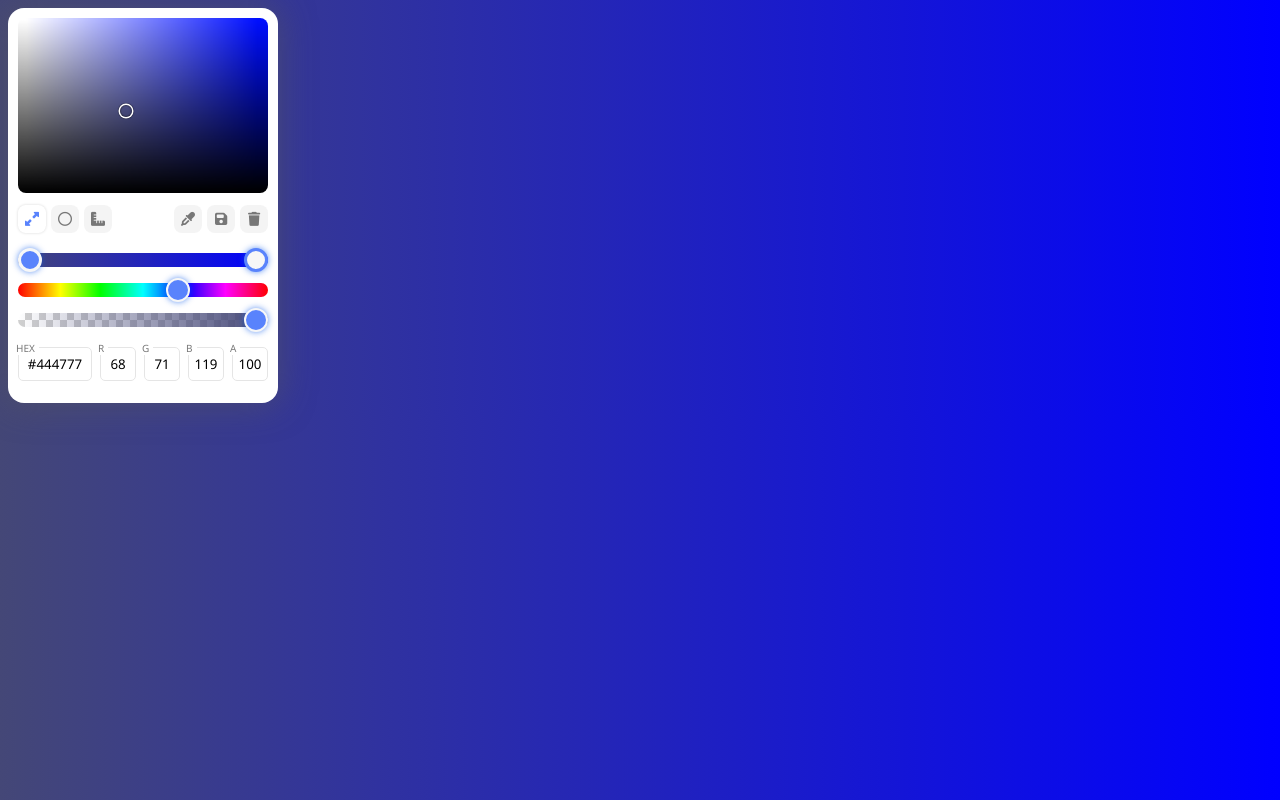
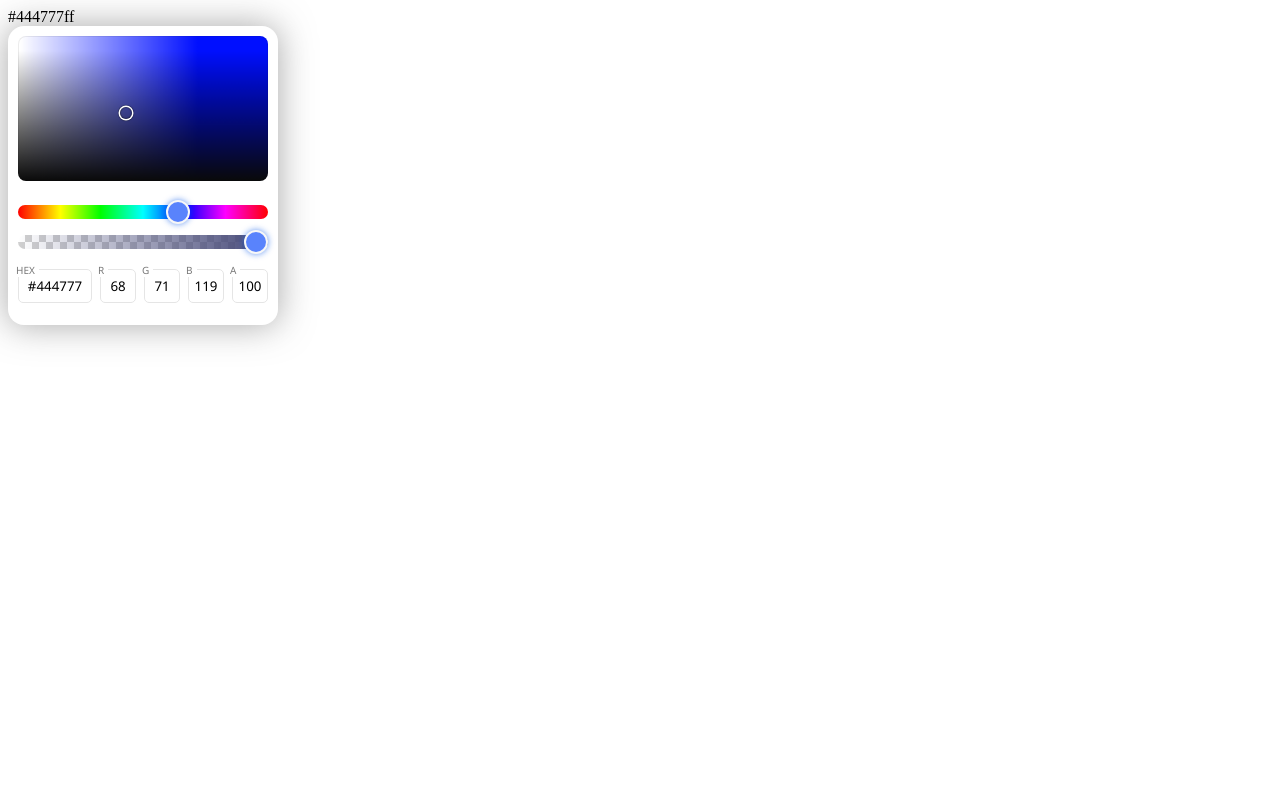
Before and after one commit to cyhnkckali/vue3-color-picker, a Vue app: page / in a window 1280 px wide. Built offline with nearby package versions, Linux system fonts and the light colour scheme.

Commit message:
Added Solid Mode

```diff
--- a/src/App.vue
+++ b/src/App.vue
@@ -1,11 +1,14 @@
 <script setup >
+import { ref } from "vue";
 import ColorPicker from "./components/ColorPicker.vue";
+
+const dval=ref()
 </script>
 
 <template>
     <div>
-
-        <ColorPicker />
+        {{ dval }}
+        <ColorPicker v-model="dval" mode="solid" :showColorList="false" :showEyeDrop="false" />
 
     </div>
 </template>
--- a/src/components/ColorPicker.vue
+++ b/src/components/ColorPicker.vue
@@ -3,11 +3,12 @@
         <div ref="pickerWrap" class="cp-picker-wrap" @mousedown="handlePickerStartOnMouseDown"
             @dragstart="handleItemDragStart">
             <canvas ref="canvas" class="colour-area"> </canvas>
+            <div class="colour-area-mask"></div>
             <div ref="pickerPointer" class="colour-area-point-circle"></div>
         </div>
 
-        <div class="ck-cp-menu">
-            <div class="ck-cp-controller-bar">
+        <div class="ck-cp-menu" :style="mode == 'gradient' ? '' : 'justify-content: end;'">
+            <div v-if="mode == 'gradient'" class="ck-cp-controller-bar ">
                 <button class="cp-btn" :class="gradientType == 'linear' ? 'active' : ''"
                     @click="setBackgroundType('linear')">
                     <i class="icon-right-up-down-up-arrow"></i>
@@ -28,23 +29,25 @@
                 </button>
             </div>
             <div class="ck-cp-controller-bar" style="display: inline-flex; justify-content: end">
-                <button v-if="isEyeDropperUsing" id="cp-btn-eyedropper" class="cp-btn" @click="handleOnClickEyeDropper">
+                <button v-if="isEyeDropperUsing && showEyeDrop" id="cp-btn-eyedropper" class="cp-btn"
+                    @click="handleOnClickEyeDropper">
                     <i class="icon-eye-dropper"></i>
                 </button>
                 <!-- NPM ARACI OLDUĞUNDA SET EDİLCEK RGB RGBA HEX -->
                 <!-- <button class="cp-btn" @click="handleOnClickEyeDropper">
                     <i class="icon-palette"></i>
                 </button> -->
-                <button class="cp-btn" @click="saveColor">
+                <button v-if="showColorList" class="cp-btn" @click="saveColor">
                     <i class="icon-flopy-disk"></i>
                 </button>
-                <button class="cp-btn" @click="deleteColor">
+                <button v-if="mode == 'gradient'" class="cp-btn" @click="deleteColor">
                     <i class="icon-trash"></i>
                 </button>
             </div>
         </div>
 
-        <div v-show="gradientType == 'linear' && isShowLinearAngleRange" class="ck-cp-linear-angle-container">
+        <div v-if="mode == 'gradient'" v-show="gradientType == 'linear' && isShowLinearAngleRange"
+            class="ck-cp-linear-angle-container">
             <div>
                 <p>
                     Angle <span>{{ gradientAngle.angle }}°</span>
@@ -53,7 +56,8 @@
             </div>
         </div>
 
-        <div v-show="gradientType == 'radial' && isShowRadialAngleRange" class="ck-cp-linear-angle-container">
+        <div v-if="mode == 'gradient'" v-show="gradientType == 'radial' && isShowRadialAngleRange"
+            class="ck-cp-linear-angle-container">
             <div>
                 <p>
                     Position X <span>{{ gradientAngle.percentageX }}%</span>
@@ -68,7 +72,8 @@
             </div>
         </div>
 
-        <div class="gradient-bar" @mousedown="handleGradientItemOnMouseDown" @dragstart="handleItemDragStart">
+        <div v-if="mode == 'gradient'" class="gradient-bar" @mousedown="handleGradientItemOnMouseDown"
+            @dragstart="handleItemDragStart">
             <div ref="gradientBar" class="gradient-container" @dblclick="addColor"></div>
 
             <!-- Target Created -->
@@ -116,31 +121,27 @@
             </div>
             <div class="ck-cp-input-content">
                 <span class="ck-cp-input-label">R</span>
-                <input type="number" min="0" max="255" v-model.number="
-                    colorList.find((item) => item.select == true).r
+                <input type="number" min="0" max="255" v-model.number="colorList.find((item) => item.select == true).r
                     " @input="handleRGBAInput($event, 'r')" @keydown="handleRGBAOnKeydown" />
             </div>
             <div class="ck-cp-input-content">
                 <span class="ck-cp-input-label">G</span>
-                <input type="number" min="0" max="255" v-model.number="
-                    colorList.find((item) => item.select == true).g
+                <input type="number" min="0" max="255" v-model.number="colorList.find((item) => item.select == true).g
                     " @input="handleRGBAInput($event, 'g')" @keydown="handleRGBAOnKeydown" />
             </div>
             <div class="ck-cp-input-content">
                 <span class="ck-cp-input-label">B</span>
-                <input type="number" min="0" max="255" v-model.number="
-                    colorList.find((item) => item.select == true).b
+                <input type="number" min="0" max="255" v-model.number="colorList.find((item) => item.select == true).b
                     " @input="handleRGBAInput($event, 'b')" @keydown="handleRGBAOnKeydown" />
             </div>
             <div class="ck-cp-input-content">
                 <span class="ck-cp-input-label">A</span>
-                <input type="number" min="0" max="100" v-model.number="
-                    colorList.find((item) => item.select == true).a
+                <input type="number" min="0" max="100" v-model.number="colorList.find((item) => item.select == true).a
                     " @input="handleRGBAInput($event, 'a')" @keydown="handleRGBAOnKeydown" />
             </div>
         </div>
 
-        <div v-if="localColorList.length > 0" class="ck-cp-local-color-conatiner">
+        <div v-if="localColorList.length > 0 && showColorList" class="ck-cp-local-color-conatiner">
             <div v-for="color in localColorList" :key="`color-${color}`" class="ck-cp-color-item"
                 :style="{ backgroundColor: color }" @click="handleColorItemOnClick(color)"></div>
         </div>
@@ -150,7 +151,7 @@
 <script setup>
 import { onMounted, onBeforeMount, ref, reactive } from 'vue'
 
-const props = defineProps(['modelValue'])
+const props = defineProps({modelValue:{default:null},mode:{default:'gradient'},showColorList:{default:true},showEyeDrop:{default:true},type:{default:'HEX8'}})
 const emits = defineEmits(['update:modelValue'])
 const colorList = ref([
     { id: 1, r: 68, g: 71, b: 119, a: 100, percent: 0, hue: 0, select: true },
@@ -266,44 +267,6 @@ const updatePickerPosition = (isNotUpdate) => {
     }
 }
 
-function hslToRgb(h, s, l) {
-    // Hue değerini 0 ile 360 arasına dönüştürün (istenirse 0 ile 1 arasında olabilir)
-    h = (h % 360) / 360
-
-    // Doygunluk ve Parlaklık değerlerini 0 ile 1 arasına sınırlayın
-    s = Math.min(1, Math.max(0, s))
-    l = Math.min(1, Math.max(0, l))
-
-    // RGB değerlerini hesaplayın
-    let r, g, b
-    if (s === 0) {
-        r = g = b = l
-    } else {
-        const hueToRgb = (p, q, t) => {
-            if (t < 0) t += 1
-            if (t > 1) t -= 1
-            if (t < 1 / 6) return p + (q - p) * 6 * t
-            if (t < 1 / 2) return q
-            if (t < 2 / 3) return p + (q - p) * (2 / 3 - t) * 6
-            return p
-        }
-
-        const q = l < 0.5 ? l * (1 + s) : l + s - l * s
-        const p = 2 * l - q
-
-        r = hueToRgb(p, q, h + 1 / 3)
-        g = hueToRgb(p, q, h)
-        b = hueToRgb(p, q, h - 1 / 3)
-    }
-
-    // RGB değerlerini 0 ile 255 arasına dönüştürün
-
-    r = Math.round(r * 255)
-    g = Math.round(g * 255)
-    b = Math.round(b * 255)
-
-    return { r, g, b }
-}
 
 // HUE FONKSİYONLARI
 const hue = ref(0)
@@ -318,45 +281,7 @@ const setHue = async (isUpdate) => {
     }, 0)
 }
 
-function hexToRgb(hex) {
-    try {
-        let val = hex
-            .replace(
-                /^#?([a-f\d])([a-f\d])([a-f\d])$/i,
-                (m, r, g, b) => '#' + r + r + g + g + b + b,
-            )
-            .substring(1)
-            .match(/.{2}/g)
-            .map((x) => parseInt(x, 16))
-
-        let r = val[0]
-        let g = val[1]
-        let b = val[2]
-
-        if (Number.isNaN(r) || Number.isNaN(g) || Number.isNaN(b)) {
-            return null
-        } else if (r == undefined || g == undefined || b == undefined) {
-            return null
-        } else {
-            return {
-                r,
-                g,
-                b,
-            }
-        }
-    } catch (error) {
-        return null
-    }
-
-    // let result = /^#?([a-f\d]{2})([a-f\d]{2})([a-f\d]{2})$/i.exec(hex)
-    // return result
-    //     ? {
-    //           r: parseInt(result[1], 16),
-    //           g: parseInt(result[2], 16),
-    //           b: parseInt(result[3], 16),
-    //       }
-    //     : null
-}
+
 
 const calculateSL = () => {
     let obj = { s: 0, l: 0 }
@@ -415,90 +340,6 @@ function findColorCoordinates() {
     coordinates.x = posx_inv
     coordinates.y = posy_inv
     return coordinates
-}
-
-const hsl2Rgb = (h, s, l) => {
-    s = s / 100
-    l = l / 100
-    let c, x, m, rgb
-    c = (1 - Math.abs(2 * l - 1)) * s
-    x = c * (1 - Math.abs(((h / 60) % 2) - 1))
-    m = l - c / 2
-    if (h >= 0 && h < 60) rgb = [c, x, 0]
-    if (h >= 60 && h < 120) rgb = [x, c, 0]
-    if (h >= 120 && h < 180) rgb = [0, c, x]
-    if (h >= 180 && h < 240) rgb = [0, x, c]
-    if (h >= 240 && h < 300) rgb = [x, 0, c]
-    if (h >= 300 && h <= 360) rgb = [c, 0, x]
-
-    return rgb.map(function (v) {
-        return (255 * (v + m)) | 0
-    })
-}
-
-const rgb2Hex = (r, g, b) => {
-    let rgb = b | (g << 8) | (r << 16)
-    return '#' + (0x1000000 + rgb).toString(16).slice(1)
-}
-
-const hsl2Hex = (h, s, l) => {
-    let rgb = hsl2Rgb(h, s, l)
-    return { rgb, hexA: rgb2Hex(rgb[0], rgb[1], rgb[2]) }
-}
-
-function rgbToHsl(r, g, b) {
-    let min,
-        max,
-        i,
-        l,
-        s,
-        maxcolor,
-        h,
-        rgb = []
-    rgb[0] = r / 255
-    rgb[1] = g / 255
-    rgb[2] = b / 255
-    min = rgb[0]
-    max = rgb[0]
-    maxcolor = 0
-    for (i = 0; i < rgb.length - 1; i++) {
-        if (rgb[i + 1] <= min) {
-            min = rgb[i + 1]
-        }
-        if (rgb[i + 1] >= max) {
-            max = rgb[i + 1]
-            maxcolor = i + 1
-        }
-    }
-    if (maxcolor == 0) {
-        h = (rgb[1] - rgb[2]) / (max - min)
-    }
-    if (maxcolor == 1) {
-        h = 2 + (rgb[2] - rgb[0]) / (max - min)
-    }
-    if (maxcolor == 2) {
-        h = 4 + (rgb[0] - rgb[1]) / (max - min)
-    }
-    if (isNaN(h)) {
-        h = 0
-    }
-    h = h * 60
-    if (h < 0) {
-        h = h + 360
-    }
-    l = (min + max) / 2
-    if (min == max) {
-        s = 0
-    } else {
-        if (l < 0.5) {
-            s = (max - min) / (max + min)
-        } else {
-            s = (max - min) / (2 - max - min)
-        }
-    }
-    // eslint-disable-next-line no-self-assign
-    s = s
-    return { h: h, s: s, l: l }
 }
 
 const handleHueChange = () => {
@@ -631,34 +472,7 @@ const addColor = (e) => {
 
 // Extra Funcs
 
-function rgbToHue(r, g, b) {
-    r = r / 255
-    g = g / 255
-    b = b / 255
-
-    const max = Math.max(r, g, b)
-    const min = Math.min(r, g, b)
-    let hue
-
-    if (max === r) {
-        hue = (g - b) / (max - min)
-    } else if (max === g) {
-        hue = 2 + (b - r) / (max - min)
-    } else {
-        hue = 4 + (r - g) / (max - min)
-    }
-
-    hue *= 60
-
-    if (hue < 0) {
-        hue += 360
-    }
-
-    if (Number.isNaN(hue)) hue = 0
-    return hue
-}
-
-function isColorInStrip(selectedColor) {
+const isColorInStrip=(selectedColor)=> {
     if (selectedColor.r == 0 && selectedColor.g == 0 && selectedColor.b == 0) {
         return true
     } else if (
@@ -731,6 +545,7 @@ const setFirstEmptyValue = () => {
 // SET ITEMS COLORS FUNCS
 
 const createGradientItem = (item) => {
+   if(props.mode=='gradient'){
     let el = document.createElement('div')
     el.id = `clr-gb-${item.id}`
     el.classList.add('gradient-handle')
@@ -746,6 +561,7 @@ const createGradientItem = (item) => {
 
     gradientMouseBar.appendChild(el)
    }
+}
 
 const redrawTheCanvas = (rgb) => {
     const context = canvas.value.getContext('2d', { willReadFrequently: true })
@@ -756,14 +572,14 @@ const redrawTheCanvas = (rgb) => {
     context.fillRect(0, 0, endX, endY)
 
     let grdWhite = context.createLinearGradient(0, 0, endX - 12, 0)
-    grdWhite.addColorStop(0.035, 'rgb(255,255,255)')
-    grdWhite.addColorStop(1, 'rgba(255,255,255,0)')
+    grdWhite.addColorStop(0.01, 'rgb(255,255,255)')
+    grdWhite.addColorStop(0.75, 'rgba(255,255,255,0)')
     context.fillStyle = grdWhite
     context.fillRect(0, 0, endX, endY)
 
     let grdBlack = context.createLinearGradient(0, 0, 0, endY)
-    grdBlack.addColorStop(0.01, 'rgba(0,0,0,0)')
-    grdBlack.addColorStop(1, 'rgb(0,0,0)')
+    grdBlack.addColorStop(0.10, 'rgba(0,0,0,0)')
+    grdBlack.addColorStop(1, 'rgb(10,10,10)')
     context.fillStyle = grdBlack
     context.fillRect(0, 0, endX, endY)
 }
@@ -772,10 +588,11 @@ const setOpacityBarColor = () => {
     let colorItem = colorList.value.find((item) => item.select == true)
     opacitySlider.value.style.background = ` linear-gradient(90deg,rgba(255, 255, 255, 0) 0%, rgba(${
         colorItem.r
-    }, ${colorItem.g}, ${colorItem.b}, ${colorItem.a / 100}) 100%)`
+    }, ${colorItem.g}, ${colorItem.b}, 100) 100%)`
 }
 
 const setGradientBarColor = () => {
+    if(props.mode=="gradient"){
     colorList.value.sort((a, b) => {
         return a.percent - b.percent
     })
@@ -827,16 +644,39 @@ const setGradientBarColor = () => {
         }
     }
 
+
+
         gradientBar.value.style.backgroundImage = barBackground
 
         let target = document.querySelector('#ck-cp-target-background')
         target.style.backgroundImage = gradientBarBackgroundImage
-
         if (isReady.value) {
         emits('update:modelValue', target.style.backgroundImage)
     }
-
-    document.body.style.backgroundImage = gradientBarBackgroundImage
+    // document.body.style.backgroundImage = gradientBarBackgroundImage
+    }else{
+        const { r, g, b, a } = colorList.value[0]
+        let val =null
+
+        switch (props.type) {
+            case 'HEX8':
+            val= rgbaToHex8(r,g,b,a/100)
+                break;
+            case 'RGBA':
+            val= `rgba(${r},${g},${b},${a / 100})`
+                break;
+            case 'RGB':
+            val= `rgb(${r},${g},${b})`
+                break;
+            case 'HEX':
+            val= rgb2Hex(r,g,b)
+                break;
+            default:
+                break;
+        }
+        emits('update:modelValue', val)
+        // document.body.style.backgroundColor = val
+    }
 }
 
 const firstSetHue = () => {
@@ -1152,6 +992,214 @@ const parseVModelString = (value = '') => {
     }
 }
 
+
+// CONVERT FUNCS
+
+const rgbaToHex8=(r,g,b,a)=>{
+    function componentToHex(c) {
+    const hex = c.toString(16);
+    return hex.length === 1 ? '0' + hex : hex;
+  }
+
+  const red = componentToHex(Math.round(r));
+  const green = componentToHex(Math.round(g));
+  const blue = componentToHex(Math.round(b));
+  const alpha = componentToHex(Math.round(a * 255));
+
+  return `#${red}${green}${blue}${alpha}`;
+}
+
+const hexToRgb=(hex)=> {
+    try {
+        let val = hex
+            .replace(
+                /^#?([a-f\d])([a-f\d])([a-f\d])$/i,
+                (m, r, g, b) => '#' + r + r + g + g + b + b,
+            )
+            .substring(1)
+            .match(/.{2}/g)
+            .map((x) => parseInt(x, 16))
+
+        let r = val[0]
+        let g = val[1]
+        let b = val[2]
+
+        if (Number.isNaN(r) || Number.isNaN(g) || Number.isNaN(b)) {
+            return null
+        } else if (r == undefined || g == undefined || b == undefined) {
+            return null
+        } else {
+            return {
+                r,
+                g,
+                b,
+            }
+        }
+    } catch (error) {
+        return null
+    }
+
+    // let result = /^#?([a-f\d]{2})([a-f\d]{2})([a-f\d]{2})$/i.exec(hex)
+    // return result
+    //     ? {
+    //           r: parseInt(result[1], 16),
+    //           g: parseInt(result[2], 16),
+    //           b: parseInt(result[3], 16),
+    //       }
+    //     : null
+}
+
+const rgbToHue=(r, g, b)=> {
+    r = r / 255
+    g = g / 255
+    b = b / 255
+
+    const max = Math.max(r, g, b)
+    const min = Math.min(r, g, b)
+    let hue
+
+    if (max === r) {
+        hue = (g - b) / (max - min)
+    } else if (max === g) {
+        hue = 2 + (b - r) / (max - min)
+    } else {
+        hue = 4 + (r - g) / (max - min)
+    }
+
+    hue *= 60
+
+    if (hue < 0) {
+        hue += 360
+    }
+
+    if (Number.isNaN(hue)) hue = 0
+    return hue
+}
+
+const hsl2Rgb = (h, s, l) => {
+    s = s / 100
+    l = l / 100
+    let c, x, m, rgb
+    c = (1 - Math.abs(2 * l - 1)) * s
+    x = c * (1 - Math.abs(((h / 60) % 2) - 1))
+    m = l - c / 2
+    if (h >= 0 && h < 60) rgb = [c, x, 0]
+    if (h >= 60 && h < 120) rgb = [x, c, 0]
+    if (h >= 120 && h < 180) rgb = [0, c, x]
+    if (h >= 180 && h < 240) rgb = [0, x, c]
+    if (h >= 240 && h < 300) rgb = [x, 0, c]
+    if (h >= 300 && h <= 360) rgb = [c, 0, x]
+
+    return rgb.map(function (v) {
+        return (255 * (v + m)) | 0
+    })
+}
+
+const rgb2Hex = (r, g, b) => {
+    let rgb = b | (g << 8) | (r << 16)
+    return '#' + (0x1000000 + rgb).toString(16).slice(1)
+}
+
+const hsl2Hex = (h, s, l) => {
+    let rgb = hsl2Rgb(h, s, l)
+    return { rgb, hexA: rgb2Hex(rgb[0], rgb[1], rgb[2]) }
+}
+
+const rgbToHsl=(r, g, b)=> {
+    let min,
+        max,
+        i,
+        l,
+        s,
+        maxcolor,
+        h,
+        rgb = []
+    rgb[0] = r / 255
+    rgb[1] = g / 255
+    rgb[2] = b / 255
+    min = rgb[0]
+    max = rgb[0]
+    maxcolor = 0
+    for (i = 0; i < rgb.length - 1; i++) {
+        if (rgb[i + 1] <= min) {
+            min = rgb[i + 1]
+        }
+        if (rgb[i + 1] >= max) {
+            max = rgb[i + 1]
+            maxcolor = i + 1
+        }
+    }
+    if (maxcolor == 0) {
+        h = (rgb[1] - rgb[2]) / (max - min)
+    }
+    if (maxcolor == 1) {
+        h = 2 + (rgb[2] - rgb[0]) / (max - min)
+    }
+    if (maxcolor == 2) {
+        h = 4 + (rgb[0] - rgb[1]) / (max - min)
+    }
+    if (isNaN(h)) {
+        h = 0
+    }
+    h = h * 60
+    if (h < 0) {
+        h = h + 360
+    }
+    l = (min + max) / 2
+    if (min == max) {
+        s = 0
+    } else {
+        if (l < 0.5) {
+            s = (max - min) / (max + min)
+        } else {
+            s = (max - min) / (2 - max - min)
+        }
+    }
+    // eslint-disable-next-line no-self-assign
+    s = s
+    return { h: h, s: s, l: l }
+}
+
+const hslToRgb=(h, s, l)=> {
+    // Hue değerini 0 ile 360 arasına dönüştürün (istenirse 0 ile 1 arasında olabilir)
+    h = (h % 360) / 360
+
+    // Doygunluk ve Parlaklık değerlerini 0 ile 1 arasına sınırlayın
+    s = Math.min(1, Math.max(0, s))
+    l = Math.min(1, Math.max(0, l))
+
+    // RGB değerlerini hesaplayın
+    let r, g, b
+    if (s === 0) {
+        r = g = b = l
+    } else {
+        const hueToRgb = (p, q, t) => {
+            if (t < 0) t += 1
+            if (t > 1) t -= 1
+            if (t < 1 / 6) return p + (q - p) * 6 * t
+            if (t < 1 / 2) return q
+            if (t < 2 / 3) return p + (q - p) * (2 / 3 - t) * 6
+            return p
+        }
+
+        const q = l < 0.5 ? l * (1 + s) : l + s - l * s
+        const p = 2 * l - q
+
+        r = hueToRgb(p, q, h + 1 / 3)
+        g = hueToRgb(p, q, h)
+        b = hueToRgb(p, q, h - 1 / 3)
+    }
+
+    // RGB değerlerini 0 ile 255 arasına dönüştürün
+
+    r = Math.round(r * 255)
+    g = Math.round(g * 255)
+    b = Math.round(b * 255)
+
+    return { r, g, b }
+}
+
+
 onBeforeMount(() => {
     let val = localStorage.getItem('ck-cp-local-color-list')
     if (val) {
@@ -1171,8 +1219,10 @@ onMounted(() => {
 </script>
 
 <style lang="scss">
+@import url('../assets/icons/icon.css');
+
 .ck-cp-controller-bar {
-    height: 35px;
+    // height: 35px;
     // background-color: #f1f1f1;
     margin-top: 0.5rem;
     border-radius: 0.475rem;
@@ -1225,9 +1275,10 @@ onMounted(() => {
 
 .cp-picker-wrap {
     width: 100%;
-    height: 175px;
+    height: 145px;
     position: relative;
     overflow: hidden;
+
 }
 
 .picker-saturation {
@@ -1250,6 +1301,17 @@ onMounted(() => {
         inset 0 0 1px 1px rgba(0, 0, 0, 0.3),
         0 0 1px 2px rgba(0, 0, 0, 0.4);
     border-radius: 50%;
+}
+
+.colour-area-mask {
+
+    border-radius: 0.5rem;
+    width: 100%;
+    height: 100%;
+    position: absolute;
+    top: 0;
+    left: 0;
+    box-shadow: inset rgba(0, 0, 0, 0.075) 0 0 0 1px;
 }
 
 .colour-area {
```
Also changed, not shown: package.json (+20 -14 lines), src/main.js (+3 -4 lines), vite.config.js (+17 -7 lines), 2 other files (tests, documents, lock files or other folders). Lines whose indentation alone changed are shown as unchanged.
